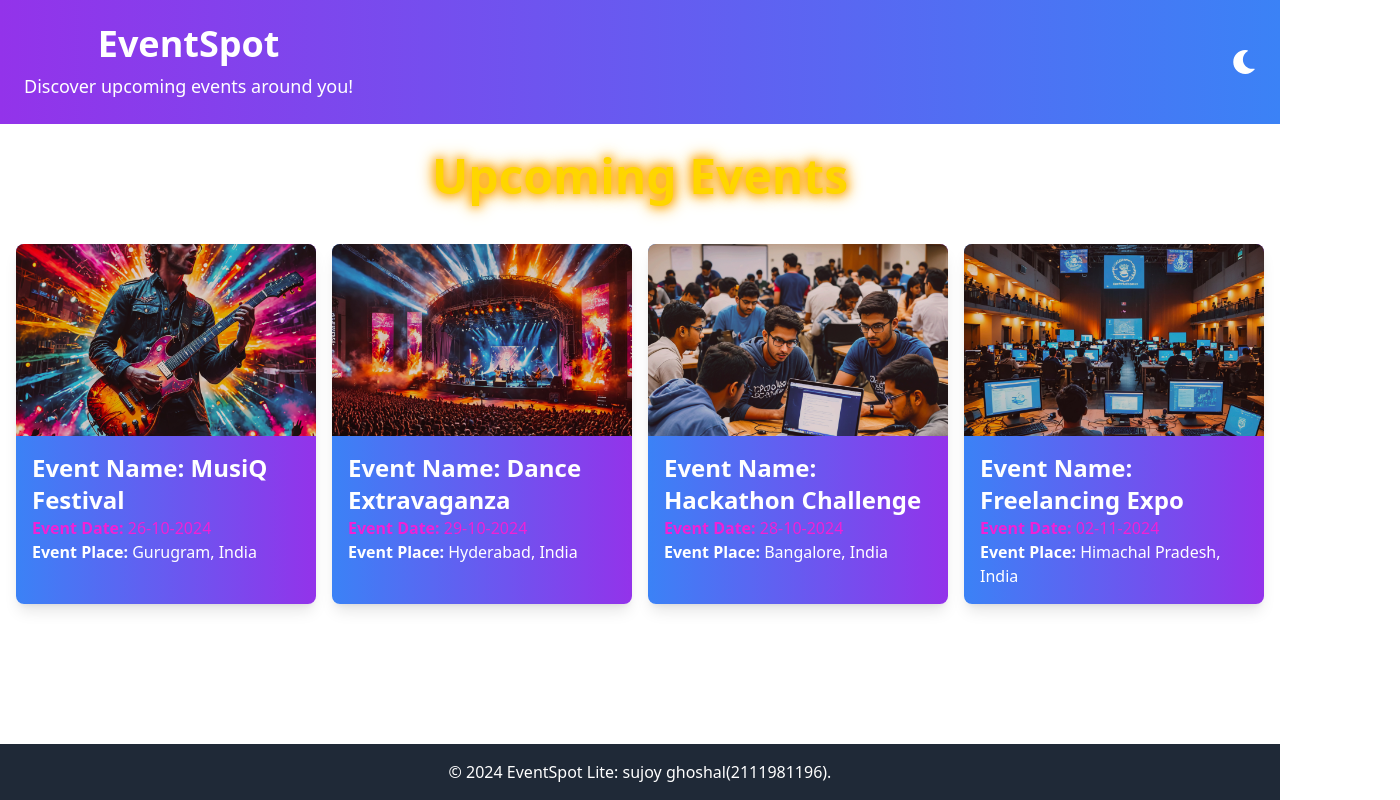
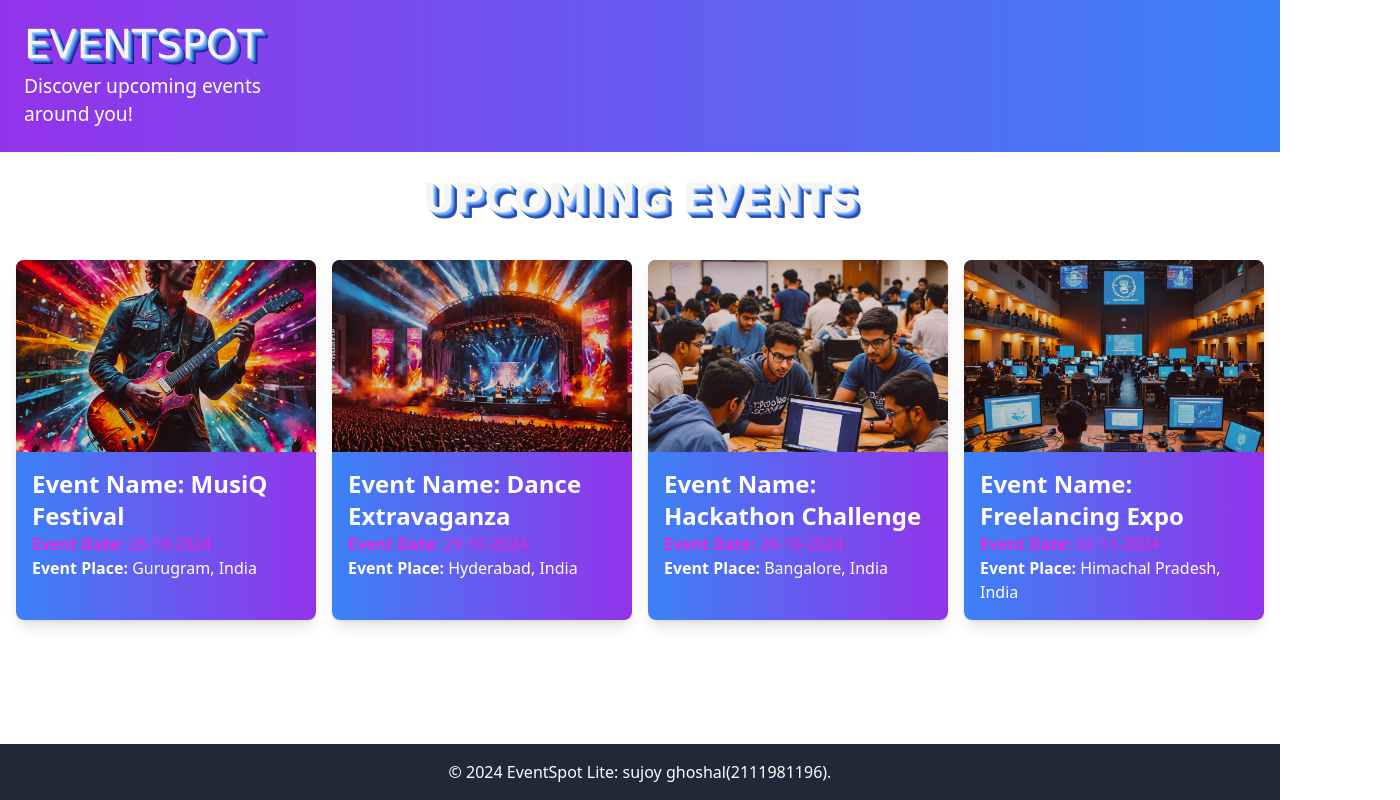
Before and after one commit to sujoyghoshal/Sujoy_Ghoshal_EventSpotLite, a React (Vite) app: page / in a window 1280 px wide. Shown: the whole page, 1400 px wide, since content can reach past the window. Built offline with nearby package versions, Linux system fonts and the light colour scheme.

Commit message:
adding 3d text in event-name

```diff
--- a/src/components/Header.jsx
+++ b/src/components/Header.jsx
@@ -11,8 +11,8 @@ const Header = () => {
   };
 
   return (
-    <header className="header bg-gradient-to-r from-purple-600 to-blue-500 text-white py-6 text-center animate-fadeInDown">
-      <div className="flex items-center justify-between px-6">
+    <header className="header bg-gradient-to-r from-purple-600 to-blue-500 text-white py-6 animate-fadeInDown">
+      <div className="flex justify-between items-center px-6">
         <div>
           <h1 className="text-4xl font-bold">EventSpot</h1>
           <p className="text-lg mt-2">Discover upcoming events around you!</p>
--- a/src/pages/EventListPage.jsx
+++ b/src/pages/EventListPage.jsx
@@ -21,7 +21,7 @@ const EventListPage = () => {
     return (
         <div className="p-4">
             <h2 className="animated-heading">Upcoming Events</h2>
-      <div className="grid grid-cols-1 sm:grid-cols-1 md:grid-cols-2 lg:grid-cols-3 xl:grid-cols-4 gap-4">
+            <div className="events-grid grid grid-cols-1 sm:grid-cols-1 md:grid-cols-2 lg:grid-cols-3 xl:grid-cols-4 gap-4">
                 {events.map((event) => (
                     <EventCard key={event.id} event={event} onClick={handleCardClick} />
                 ))}
--- a/src/styles/EventListPage.css
+++ b/src/styles/EventListPage.css
@@ -1,39 +1,18 @@
 .animated-heading {
-    font-size: 3rem;
-    font-weight: bold;
+    text-transform: uppercase;
+    font-family: Verdana, sans-serif;
+    font-size: 2.5em;
+    font-weight: 700;
+    color: #f5f5f5;
     text-align: center;
     margin-bottom: 2rem;
-    color: #ff6347;
-    text-shadow: 0 0 10px rgba(0, 0, 0, 0.7);
-    animation: color-change 2s infinite alternate, glow 2s infinite alternate;
+
+
+    text-shadow:
+        1px 1px 0px #a3c4f3,
+        2px 2px 0px #7baaf7,
+        3px 3px 0px #4f90fa,
+        4px 4px 0px #266bdf,
+        5px 5px 0px #1e4f8c,
+        6px 6px 0px rgba(0, 0, 139, 0.7);
 }
-
-/* Smooth glow effect */
-@keyframes glow {
-    0% {
-        text-shadow: 0 0 10px rgba(0, 0, 0, 0.7), 0 0 15px rgba(255, 69, 0, 0.7);
-    }
-    100% {
-        text-shadow: 0 0 15px rgba(255, 215, 0, 0.7), 0 0 20px rgba(255, 69, 0, 0.7);
-    }
-}
-@keyframes color-change {
-    0% {
-        color: #ff6347;
-    }
-    20% {
-        color: #ff0000;
-    }
-    40% {
-        color: #ffd700;
-    }
-    60% {
-        color: #32cd32;
-    }
-    80% {
-        color: #ff69b4;
-    }
-    100% {
-        color: #ffa500;
-    }
-}
--- a/src/styles/toggle.css
+++ b/src/styles/toggle.css
@@ -36,3 +36,40 @@ body.dark-mode {
     text-shadow: 0 0 10px #ffd700, 0 0 15px #ffd700, 0 0 20px #ffd700;
   }
 }
+
+.header {
+  display: flex;
+  justify-content: space-between;
+  align-items: center;
+}
+
+.header h1 {
+  text-transform: uppercase;
+  font-family: Verdana, sans-serif;
+  font-size: 2.5em;
+  font-weight: 500;
+  color: #f5f5f5;
+  text-align: left;
+  text-shadow:
+      1px 1px 0px #a3c4f3,
+      2px 2px 0px #7baaf7,
+      3px 3px 0px #4f90fa,
+      4px 4px 0px #266bdf,
+      5px 5px 0px #1e4f8c,
+      6px 6px 0px rgba(0, 0, 139, 0.7);
+}
+
+.header p {
+  color: #ffffff;
+  font-size: 1.2em;
+  margin-top: 0.5rem;
+  text-align: left;
+}
+
+.theme-toggle-btn {
+  margin-left: 1090px;
+}
+
+.icon {
+  transition: transform 0.3s;
+}
```
Lines whose indentation alone changed are shown as unchanged.
